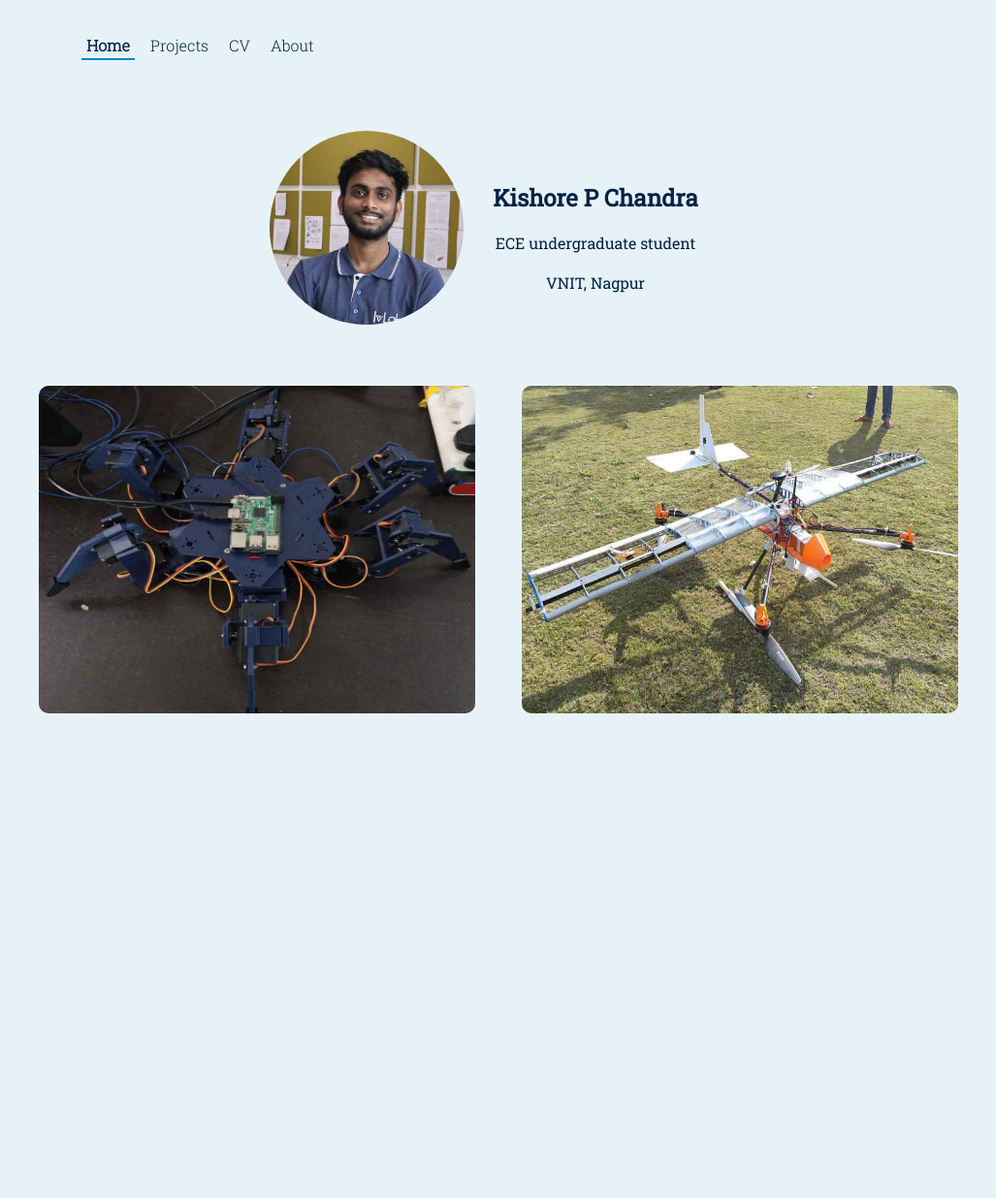
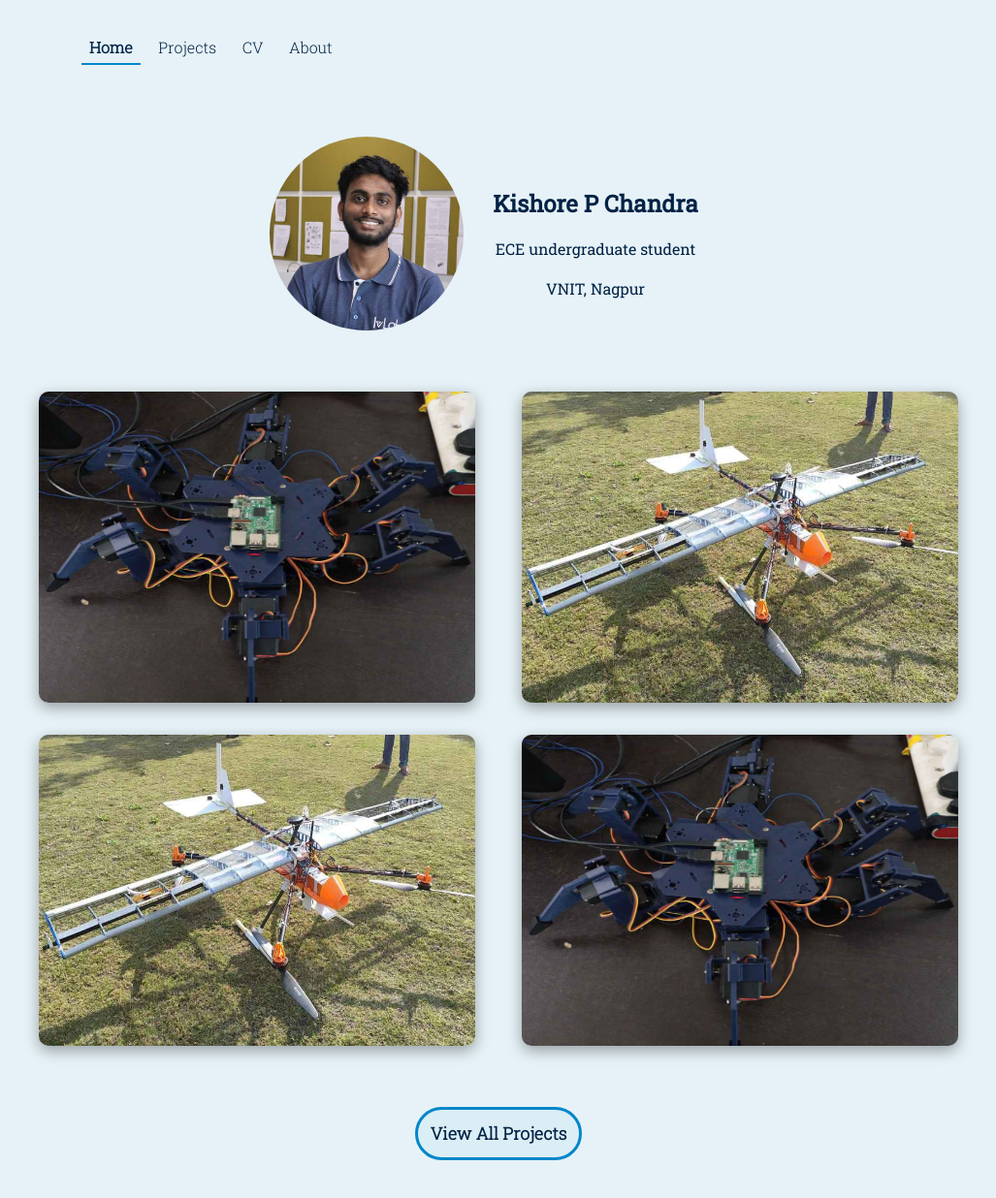
Before and after one commit to k1sh0re/k1sh0re.github.io, a plain HTML site: page index.html in a window 1280 px wide. Shown: the whole page at 97% size, without its empty margins (126-1153 px from the left). Before the commit the page ends 800 px from the top, so only its background shows below. Drawn offline with Linux system fonts and the light colour scheme.

Commit message:
resolved grid overflow issue by limiting image height, added view_all_projects button at end of home page.

```diff
--- a/index.html
+++ b/index.html
@@ -6,21 +6,15 @@
     <link rel="stylesheet" href="style.css" />
   </head>
   <body>
+
     <header>
       <div class="nav_container">
-        <div class="nav_buttons">
-          <a href="index.html"><div class="active">Home</div></a>
-        </div>
-        <div class="nav_buttons"><a href="projects.html">Projects</a></div>
-        <div class="nav_buttons">
-          <a
+       <a class="nav_buttons" href="index.html"><div class="nav_item"><div class="active">Home</div></div></a>
+       <a class="nav_buttons" href="projects.html"><div class="nav_item">Projects</div></a>
+        <a class="nav_buttons"
             href="https://drive.google.com/file/d/12c8GRc1JL6IDVJbH-qewYgxiAbVY3i03/view"
-            target="_blank"
-            >CV</a
-          >
-        </div>
-        <div class="nav_buttons"><a href="about_me.html">About</a></div>
-      </div>
+            target="_blank"><div class="nav_item">CV</div></a>
+        <a class="nav_buttons" href="about_me.html"><div class="nav_item">About</div></a></div>
     </header>
 
     <main>
@@ -33,12 +27,15 @@
           <!-- <div class="description_2"> place_holder</div> -->
         </div>
       </div>
-      <div class="project_list">
+      <!-- <div class="project_list"> -->
         <div class="project_grid">
           <div class="figure fig1" ><div class="project_description"><b>Hexapod</b> <br> A six-legged robot capable of omni-directional locomotion and inertial stabilization. </div></div>
           <div class="figure fig2" > <div class="project_description"><b>VTOL</b> <br> A vertical take off and landing aircraft designed to carry a payload of upto 500g.  </div></div>
+          <div class="figure fig2" > <div class="project_description"><b>VTOL</b> <br> A vertical take off and landing aircraft designed to carry a payload of upto 500g.  </div></div>
+          <div class="figure fig1" ><div class="project_description"><b>Hexapod</b> <br> A six-legged robot capable of omni-directional locomotion and inertial stabilization. </div></div>
         </div>
-      </div>
+      <!-- </div> -->
+      <a class="view_all_projects" href="projects.html">  View All Projects </a>
     </main>
   </body>
 </html>
--- a/style.css
+++ b/style.css
@@ -16,14 +16,14 @@
 body {
   background-color: #e6f2f7;
   color: #002245;
-  font-family: RobotoSlab_regular, Geneva, Tahoma, sans-serif;
+  font-family: RobotoSlab_regular,  sans-serif;
   display: flex;
   flex-direction: column;
 }
 
 header {
   height: 20%;
-  font-family: RobotoSlab_light;
+  font-family: RobotoSlab_light, sans-serif;
   /* position: -webkit-sticky;
     position: sticky;
     top: 0; */
@@ -46,17 +46,17 @@ header {
   color: #002245;
   align-items: center;
   margin: 0% 0.5%;
-  padding: 0.5%;
+  padding: 8px;
   position: relative;
 }
 
 /* Sets the properties for hyper links */
 a {
   text-decoration: none;
-  color: #002245;
+  color:inherit;
 }
 
-a::after {
+.nav_item::after {
   content: "";
   position: absolute;
   width: 100%;
@@ -68,7 +68,7 @@ a::after {
   transform-origin: bottom right;
   transition: transform 0.25s ease-out;
 }
-a:hover::after {
+.nav_item:hover::after {
   transform: scaleX(1);
   transform-origin: bottom left;
   color: #002245;
@@ -94,6 +94,7 @@ main {
   display: flex;
   flex-direction: column;
   align-items: center;
+  justify-items: center;
   margin-top: 5%;
 }
 .intro {
@@ -142,21 +143,13 @@ main {
   font-size: x-large;
 }
 
-.project_list {
-  display: flex;
-  flex-direction: column wrap;
-  justify-content: center;
-  align-items: center;
-  width: 75%;
-  border-radius: 10px;
-  margin-top: 5%;
-}
 .project_grid {
-    width: 100%;
+
+    width: 75%;
   display: grid;
   grid-template-columns: 47.5% 47.5%;
-  grid-template-rows: auto auto;
   gap: 5%;
+  margin-top: 5%;
 }
 
 .fig1{
@@ -168,6 +161,7 @@ main {
 .figure {
     width: 100%;
   height: auto;
+  max-height: 100%;
   display: flex;
   flex-direction: column;
   overflow: hidden;
@@ -176,7 +170,7 @@ main {
   border-radius: 10px;
   align-items: center;
   justify-content:end;
-
+  box-shadow: rgba(0, 0, 0, 0.35) 0px 5px 15px;
   background-size: 100% 100%;
   background-position: center;
   transition: background-size 0.2s;}
@@ -205,6 +199,22 @@ main {
     padding: 2%;
 }
 
+.view_all_projects{
+  font-size: 110%;
+  font-family: RobotoSlab_light, sans-serif;
+  font-weight: bold;
+  padding: 1%;
+  margin: 5%;
+  border: #0087ca solid ;
+  background-color:#0087ca0b  ;
+  border-radius: 30px;
+  transition: font-size 0.2s;
+}
+
+.view_all_projects:hover{
+  font-size: 120%;
+}
+
 @media only screen and (max-width: 700px) {
   .header {
     display: flex;
@@ -222,9 +232,16 @@ main {
   .project_grid {
     display: grid;
     grid-template-columns: 100%;
+    grid-template-rows: auto;
+    margin-bottom: 5%;
+    justify-self: stretch;
   }
   .project_description{
     visibility: visible;
+    font-size:80%;
+}
 
+.view_all_projects{
+  padding: 1% 3%;
 }
 }
```
Also changed, not shown: about_me.html (+6 -12 lines), projects.html (+5 -12 lines).
